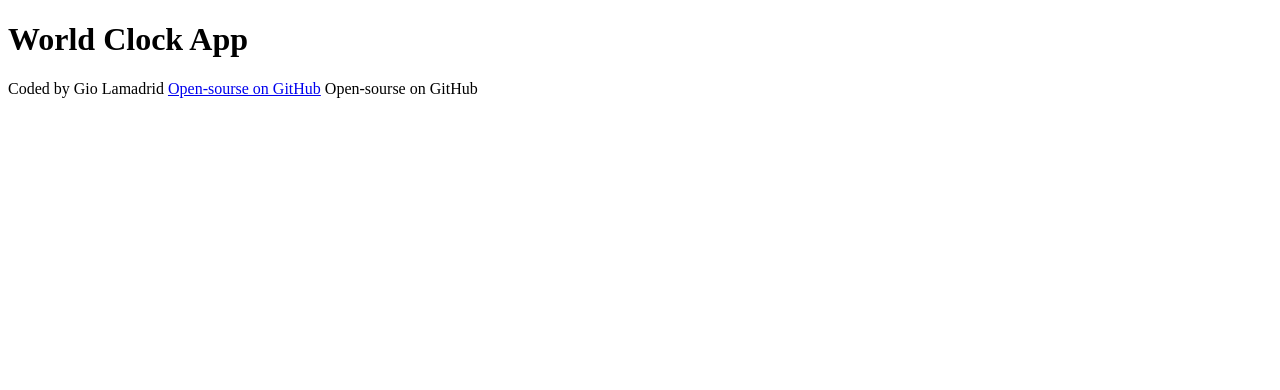
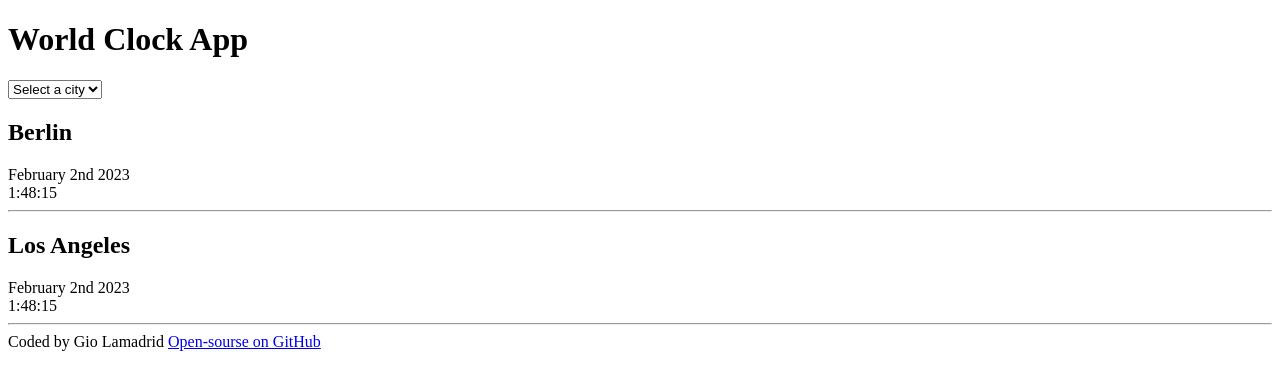
Before and after one commit to digitaleAffen/world-clock-app, a plain HTML site: page index.html in a window 1280 px wide. Drawn offline with nearby package versions, Linux system fonts and the light colour scheme.

Commit message:
Setup HTML structure

```diff
--- a/index.html
+++ b/index.html
@@ -12,14 +12,35 @@
     <title>World Clock App - Giovanna Ropero</title>
   </head>
   <body>
-    <h1>World Clock App</h1>
+    <div id="project-container">
+      <h1>World Clock App</h1>
+
+      <select name="city" id="city">
+        <option value="">Select a city</option>
+        <option value="berlin">Berlin</option>
+      </select>
+
+      <div class="city">
+        <h2>Berlin</h2>
+        <div class="date">February 2nd 2023</div>
+        <div class="time">1:48:15</div>
+        <hr />
+      </div>
+
+      <div class="city">
+        <h2>Los Angeles</h2>
+        <div class="date">February 2nd 2023</div>
+        <div class="time">1:48:15</div>
+        <hr />
+      </div>
+
+
 
     <footer>
       Coded by Gio Lamadrid
       <a href="https://github.com/digitaleAffen/world-clock-app" target="_blank"
         >Open-sourse on GitHub</a
       >
-      Open-sourse on GitHub
     </footer>
 
     <script src="src/index.js"></script>
```
